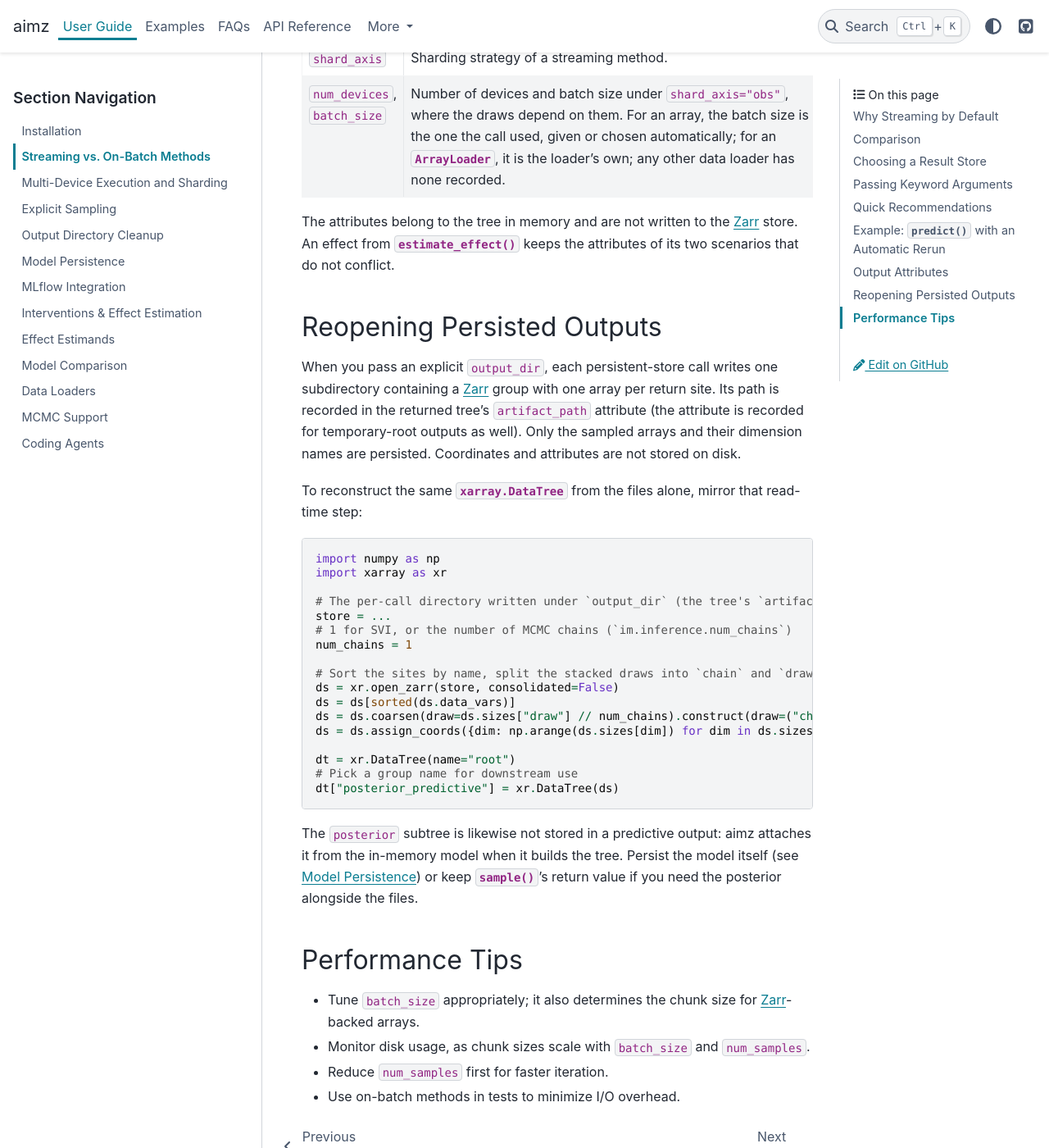
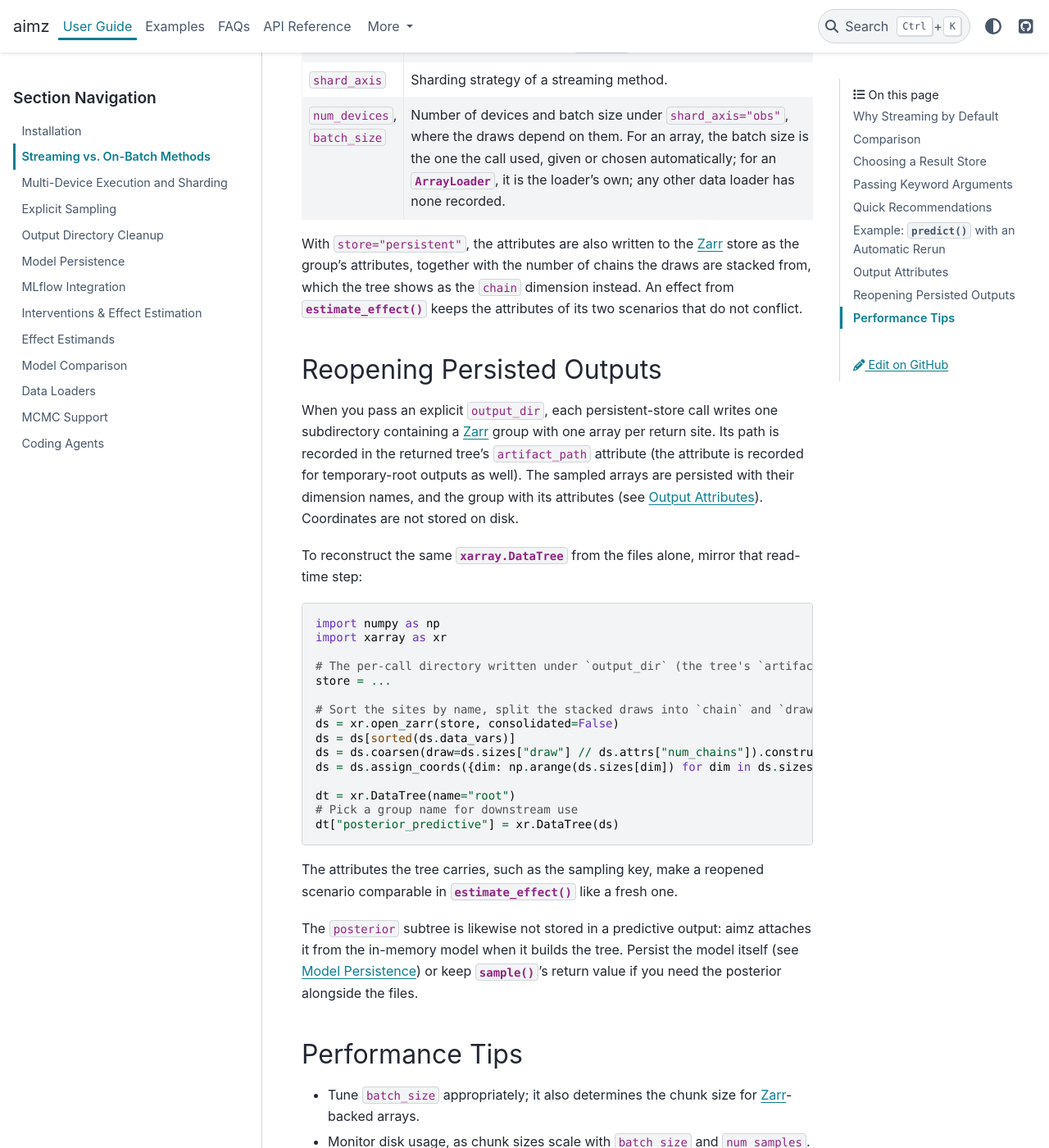
Before and after one commit to markean/aimz, a Sphinx documentation site: the page built from docs/source/user_guide/streaming_and_on_batch.rst, in a window 1280 px wide and 1400 px high, scrolled down 6908 px. Shown: the whole window at 82% size. Built offline with Sphinx 7.4.7 and the PyData theme 0.15.4, drawn with Linux system fonts in a browser that asks for light colours; some of the changed text lies outside the part shown.

Commit message:
Record the group name, the chain count and the draw attributes with persisted outputs, so an artifact is rebuilt from its files alone. Fix #424.

```diff
--- a/docs/source/user_guide/streaming_and_on_batch.rst
+++ b/docs/source/user_guide/streaming_and_on_batch.rst
@@ -26,7 +26,7 @@ The non-``*_on_batch`` methods default to a streaming (chunked) execution model
   Even moderate increases in any axis (time, spatial units, parameter samples) can exceed host or accelerator RAM.
 * Using ``batch_size`` with chunked iteration limits peak memory and prevents out-of-memory errors.
 * The persistent store creates an artifact you can reopen without rerunning inference.
-  Coordinates and attributes are re-derived when the tree is rebuilt rather than stored on disk (see :ref:`reopening-persisted-outputs`).
+  The dimension names and the group's attributes are stored with the arrays; coordinates are re-derived when the tree is rebuilt (see :ref:`reopening-persisted-outputs`).
 * The :external:class:`xarray.DataTree` + Zarr_ format integrates with scientific Python tools such as Dask_ and ArviZ_.
 * Summaries (means, HDIs, residual PPC stats) can be computed lazily, chunk by chunk, without first materializing dense arrays.
 * One API works for both small experiments and large-scale use cases.
@@ -272,7 +272,7 @@ A predictive group of the returned :external:class:`xarray.DataTree` records in
      - Number of devices and batch size under ``shard_axis="obs"``, where the draws depend on them.
        For an array, the batch size is the one the call used, given or chosen automatically; for an :class:`~aimz.utils.data.ArrayLoader`, it is the loader's own; any other data loader has none recorded.
 
-The attributes belong to the tree in memory and are not written to the Zarr_ store.
+With ``store="persistent"``, the attributes are also written to the Zarr_ store as the group's attributes, together with the number of chains the draws are stacked from, which the tree shows as the ``chain`` dimension instead.
 An effect from :meth:`~aimz.ImpactModel.estimate_effect` keeps the attributes of its two scenarios that do not conflict.
 
 
@@ -282,8 +282,8 @@ Reopening Persisted Outputs
 ---------------------------
 When you pass an explicit ``output_dir``, each persistent-store call writes one subdirectory containing a Zarr_ group with one array per return site.
 Its path is recorded in the returned tree's ``artifact_path`` attribute (the attribute is recorded for temporary-root outputs as well).
-Only the sampled arrays and their dimension names are persisted.
-Coordinates and attributes are not stored on disk.
+The sampled arrays are persisted with their dimension names, and the group with its attributes (see :ref:`output-attributes`).
+Coordinates are not stored on disk.
 
 To reconstruct the same :external:class:`xarray.DataTree` from the files alone, mirror that read-time step:
 
@@ -294,18 +294,18 @@ To reconstruct the same :external:class:`xarray.DataTree` from the files alone,
 
     # The per-call directory written under `output_dir` (the tree's `artifact_path`)
     store = ...
-    # 1 for SVI, or the number of MCMC chains (`im.inference.num_chains`)
-    num_chains = 1
 
-    # Sort the sites by name, split the stacked draws into `chain` and `draw`, and add coordinates, as aimz does on read
+    # Sort the sites by name, split the stacked draws into `chain` and `draw` by the stored chain count, and add coordinates, as aimz does on read
     ds = xr.open_zarr(store, consolidated=False)
     ds = ds[sorted(ds.data_vars)]
-    ds = ds.coarsen(draw=ds.sizes["draw"] // num_chains).construct(draw=("chain", "draw"))
+    ds = ds.coarsen(draw=ds.sizes["draw"] // ds.attrs["num_chains"]).construct(draw=("chain", "draw"))
     ds = ds.assign_coords({dim: np.arange(ds.sizes[dim]) for dim in ds.sizes})
 
     dt = xr.DataTree(name="root")
     # Pick a group name for downstream use
     dt["posterior_predictive"] = xr.DataTree(ds)
+
+The attributes the tree carries, such as the sampling key, make a reopened scenario comparable in :meth:`~aimz.ImpactModel.estimate_effect` like a fresh one.
 
 
 The ``posterior`` subtree is likewise not stored in a predictive output: aimz attaches it from the in-memory model when it builds the tree.
```
Also changed, not shown: CHANGELOG.md (+1 -0 lines), 2 other files.
